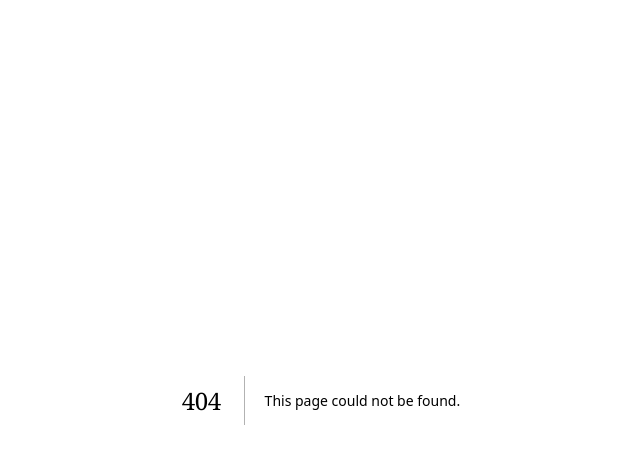
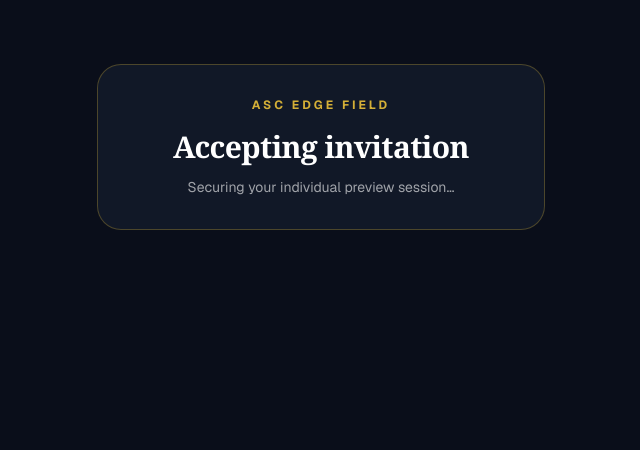
Before and after one commit to Ascedge/asc-edge-field-prod, a Next.js app: page /auth/invite in a window 1280 px wide. Before the commit this address had no page. Shown: the top 450 px of the page, without its empty margins (319-959 px from the left). Built offline with nearby package versions, Linux system fonts and the light colour scheme; no server answers.

Commit message:
feat: support hosted Supabase invite links

```diff
--- /dev/null
+++ b/app/auth/invite/page.tsx
@@ -0,0 +1,31 @@
+'use client'
+
+import { useEffect, useState } from 'react'
+import { useRouter } from 'next/navigation'
+import { createSupabaseBrowserClient } from '@/lib/supabase/client'
+
+export default function InviteLandingPage() {
+  const router = useRouter()
+  const [error, setError] = useState(false)
+
+  useEffect(() => {
+    const supabase = createSupabaseBrowserClient()
+    let active = true
+    const continueWithSession = async () => {
+      const { data: { session } } = await supabase.auth.getSession()
+      if (active && session) router.replace('/auth/set-password')
+    }
+    void continueWithSession()
+    const { data: subscription } = supabase.auth.onAuthStateChange((_event, session) => {
+      if (active && session) router.replace('/auth/set-password')
+    })
+    const timeout = window.setTimeout(() => { if (active) setError(true) }, 8000)
+    return () => { active = false; window.clearTimeout(timeout); subscription.subscription.unsubscribe() }
+  }, [router])
+
+  return <main className="min-h-screen bg-[#0a0e1a] px-6 py-16 text-white"><div className="mx-auto max-w-md rounded-3xl border border-[#d4af37]/30 bg-[#111827] p-8 text-center">
+    <div className="text-xs font-bold tracking-[3px] text-[#d4af37]">ASC EDGE FIELD</div>
+    <h1 className="mt-4 text-3xl font-bold">Accepting invitation</h1>
+    <p className="mt-3 text-sm text-white/60">{error ? 'This invitation could not be confirmed. Request a new preview invite.' : 'Securing your individual preview session…'}</p>
+  </div></main>
+}
--- /dev/null
+++ b/lib/supabase/client.ts
@@ -0,0 +1,10 @@
+'use client'
+
+import { createBrowserClient } from '@supabase/ssr'
+
+export const createSupabaseBrowserClient = () => {
+  const url = process.env.NEXT_PUBLIC_SUPABASE_URL
+  const key = process.env.NEXT_PUBLIC_SUPABASE_ANON_KEY
+  if (!url || !key) throw new Error('Supabase browser environment is not configured')
+  return createBrowserClient(url, key)
+}
```
